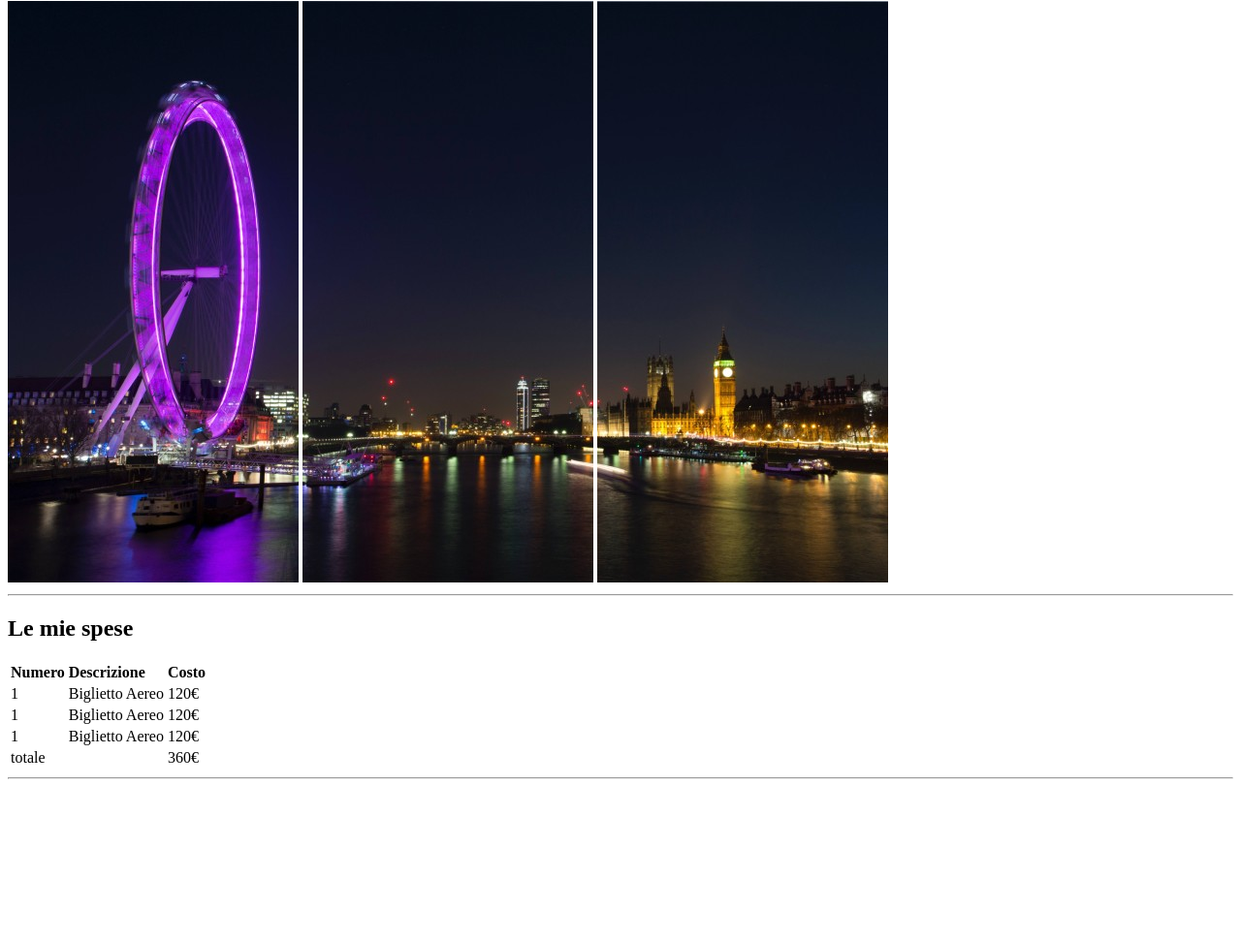
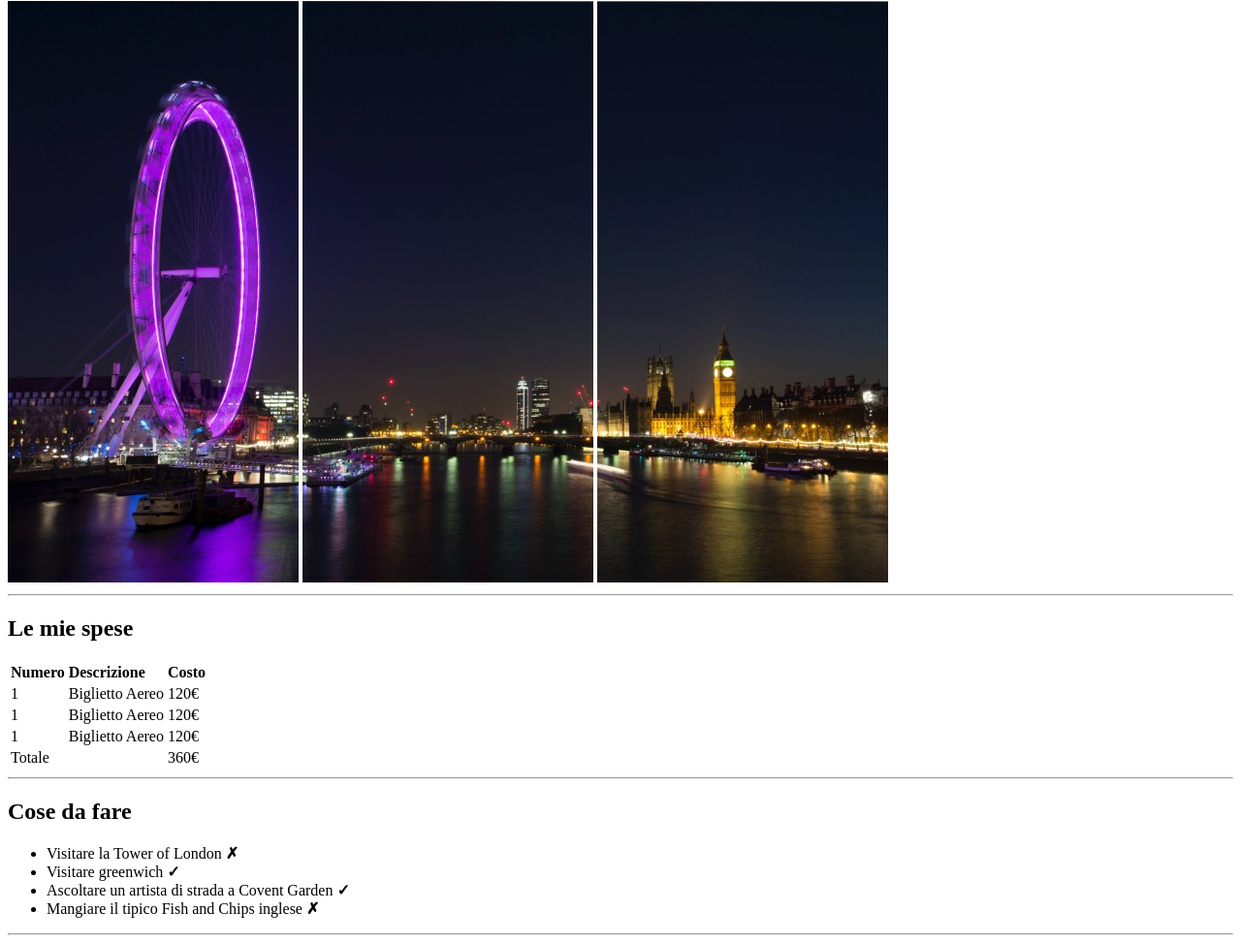
Before and after one commit to pizzi9523/html-london-trip, a plain HTML site: page index.html in a window 1280 px wide. Shown: the part 79-1052 px from the top of the page at 97% size. Before the commit the page ends 891 px from the top, so only its background shows below. Drawn offline with Linux system fonts and the light colour scheme.

Commit message:
Completo section Cose da fare

```diff
--- a/index.html
+++ b/index.html
@@ -51,7 +51,7 @@
                 </tbody>
                 <tfoot>
                     <tr>
-                        <td>totale</td>
+                        <td>Totale</td>
                         <td></td>
                         <td>360€</td>
                     </tr>
@@ -62,7 +62,16 @@
         <!-- /Spese -->
 
         <!-- Cose da fare -->
-        <section></section>
+        <section>
+            <h2>Cose da fare</h2>
+            <ul>
+                <li>Visitare la Tower of London <strong>&#x2717;</strong> </li>
+                <li>Visitare greenwich <strong> &#x2713; </strong> </li>
+                <li>Ascoltare un artista di strada a Covent Garden <strong> &#x2713; </strong> </li>
+                <li>Mangiare il tipico Fish and Chips inglese <strong>&#x2717;</strong></li>
+            </ul>
+            <hr>
+        </section>
         <!-- /Cose da fare -->
 
         <!-- Info -->
```
